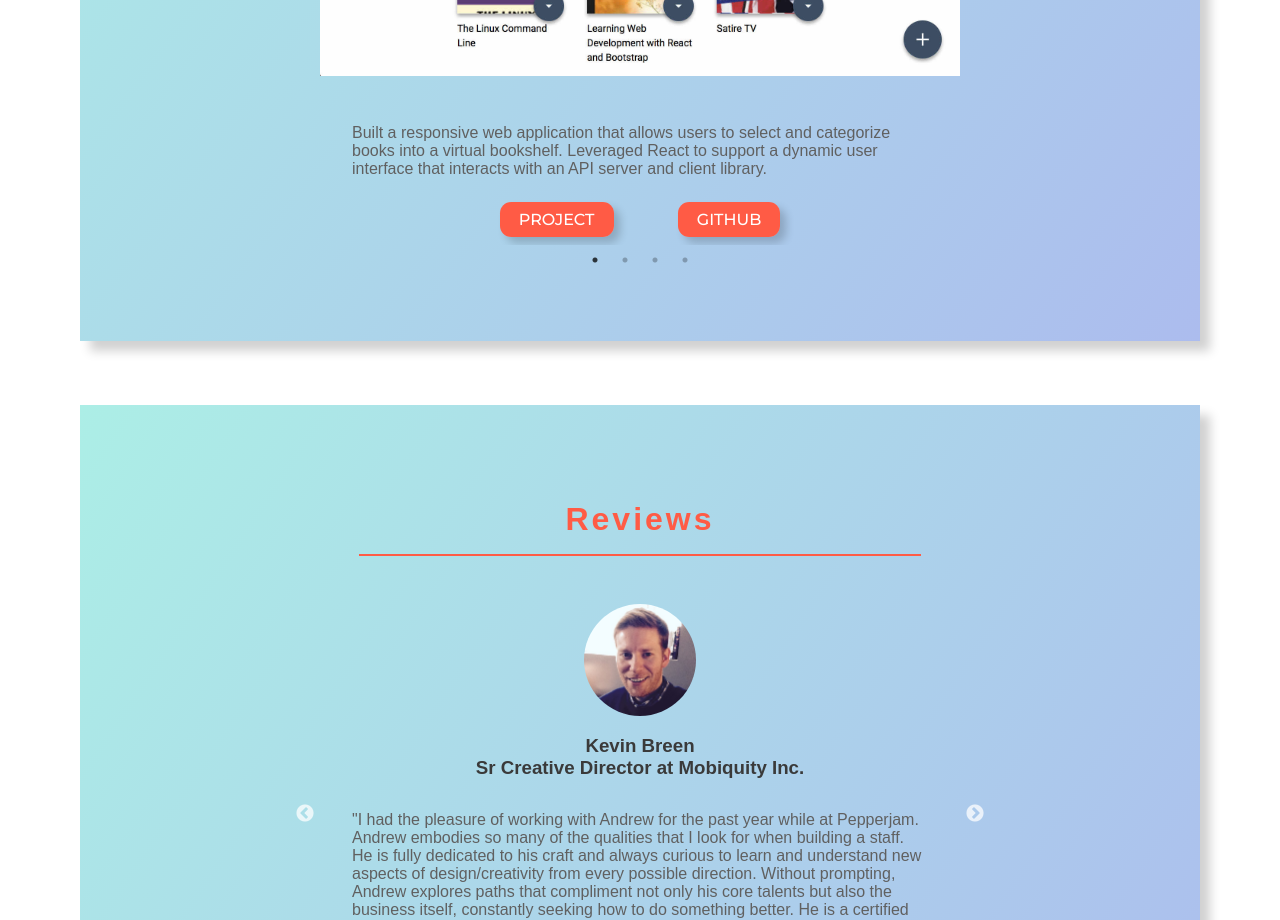
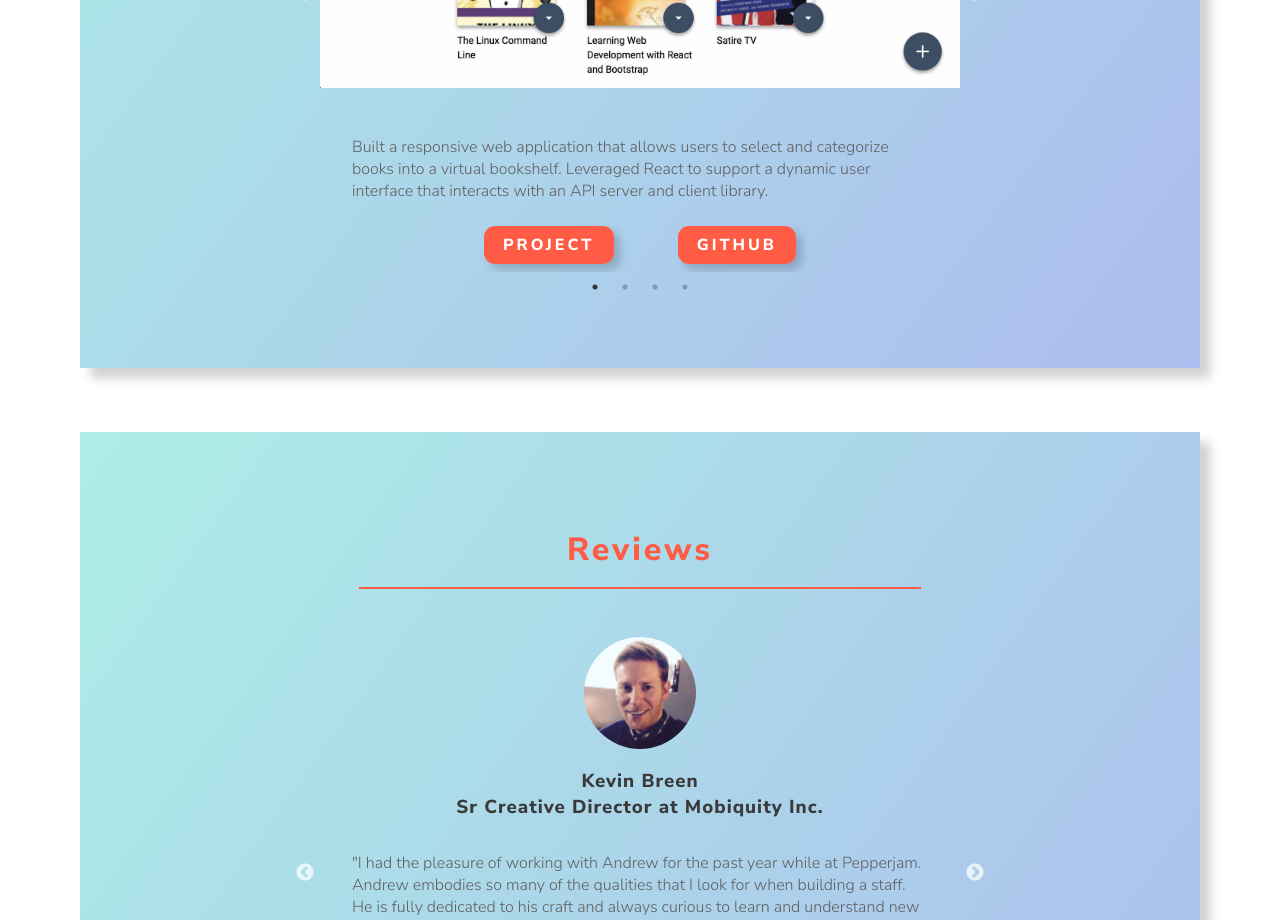
Before and after one commit to andrewjc88/resume_site_17, a React (Create React App) app: page / in a window 1280 px wide. Shown: the part 1880-2800 px from the top of the page. Built offline with nearby package versions, Linux system fonts and the light colour scheme.

Commit message:
update font family to Nunito and update qrcode

```diff
--- a/public/index.html
+++ b/public/index.html
@@ -8,7 +8,8 @@
     <link rel="manifest" href="%PUBLIC_URL%/manifest.json">
     <link rel="shortcut icon" href="%PUBLIC_URL%/favicon.ico">
 
-    <link href="https://fonts.googleapis.com/css?family=Montserrat:300,500,800" rel="stylesheet">
+    <link href="https://fonts.googleapis.com/css?family=Nunito+Sans:300,800" rel="stylesheet">
+
 
     <title>Andrew Cornell Portfolio</title>
 
--- a/src/App.css
+++ b/src/App.css
@@ -13,7 +13,7 @@
 }
 
 h1 {
-  font-family: 'avenir', sans-serif;
+font-family: 'Nunito Sans', sans-serif;
   font-weight: 800;
   text-align: left;
   margin: 0em 0em;
@@ -24,11 +24,16 @@
 }
 
 h3 {
+  font-family: 'Nunito Sans', sans-serif;
   color: rgb(58, 58, 58);
+  font-weight: 800;
+
+  letter-spacing: 1px;
+
 }
 
 p {
-  font-family: "avenir", sans-serif;
+  font-family: 'Nunito Sans', sans-serif;
   font-weight: 300;
 
   color: #606060;
@@ -39,8 +44,10 @@
 
 .Button {
   position: relative;
-  font-family: "Montserrat", sans-serif;
-  font-weight: 500;
+  font-family: 'Nunito Sans', sans-serif;
+  font-weight: 800;
+  letter-spacing: 3px;
+  text-align: left;
   font-size: 1em;
   text-transform: uppercase;
   text-decoration: none;
```
Also changed, not shown: src/img/contactQR.png.
